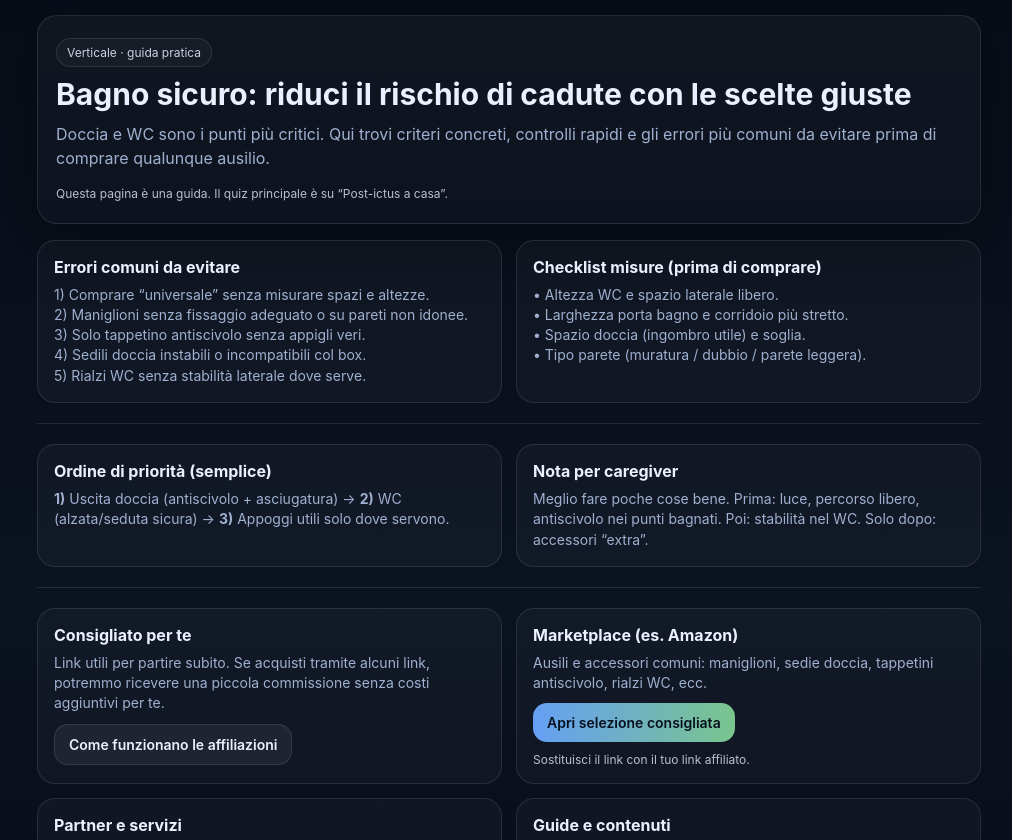
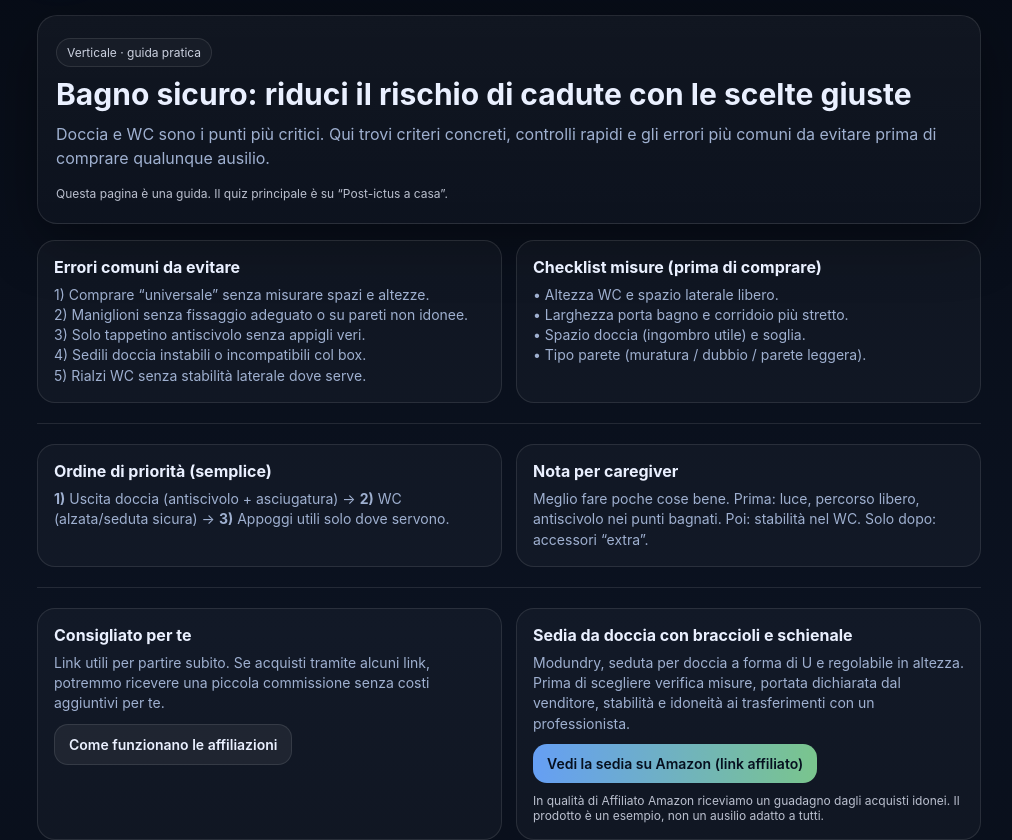
Before and after one commit to francodoneddu-ctrl/vivere-assistito, a plain HTML site: page bagno-sicuro.html in a window 1280 px wide. Shown: the part 106-946 px from the top of the page, without its empty margins (131-1143 px from the left). Drawn offline with Linux system fonts and the light colour scheme.

Commit message:
Add first Amazon affiliate product link to Bagno sicuro

```diff
--- a/bagno-sicuro.html
+++ b/bagno-sicuro.html
@@ -90,12 +90,12 @@
       </div>
 
       <div class="card">
-        <h3>Marketplace (es. Amazon)</h3>
-        <p>Ausili e accessori comuni: maniglioni, sedie doccia, tappetini antiscivolo, rialzi WC, ecc.</p>
+        <h3>Sedia da doccia con braccioli e schienale</h3>
+        <p>Modundry, seduta per doccia a forma di U e regolabile in altezza. Prima di scegliere verifica misure, portata dichiarata dal venditore, stabilità e idoneità ai trasferimenti con un professionista.</p>
         <div class="ctaRow">
-          <a class="btn primary" href="affiliazioni.html#in-attivazione" data-affkey="bagno_marketplace" rel="nofollow sponsored">Apri selezione consigliata</a>
+          <a class="btn primary" href="https://www.amazon.it/dp/B0FY4YS9CM/ref=nosim?tag=vivereassis00-21" target="_blank" rel="nofollow sponsored noopener">Vedi la sedia su Amazon (link affiliato)</a>
         </div>
-        <div class="note">Sostituisci il link con il tuo link affiliato.</div>
+        <div class="note">In qualità di Affiliato Amazon riceviamo un guadagno dagli acquisti idonei. Il prodotto è un esempio, non un ausilio adatto a tutti.</div>
       </div>
 
       <div class="card">
```
